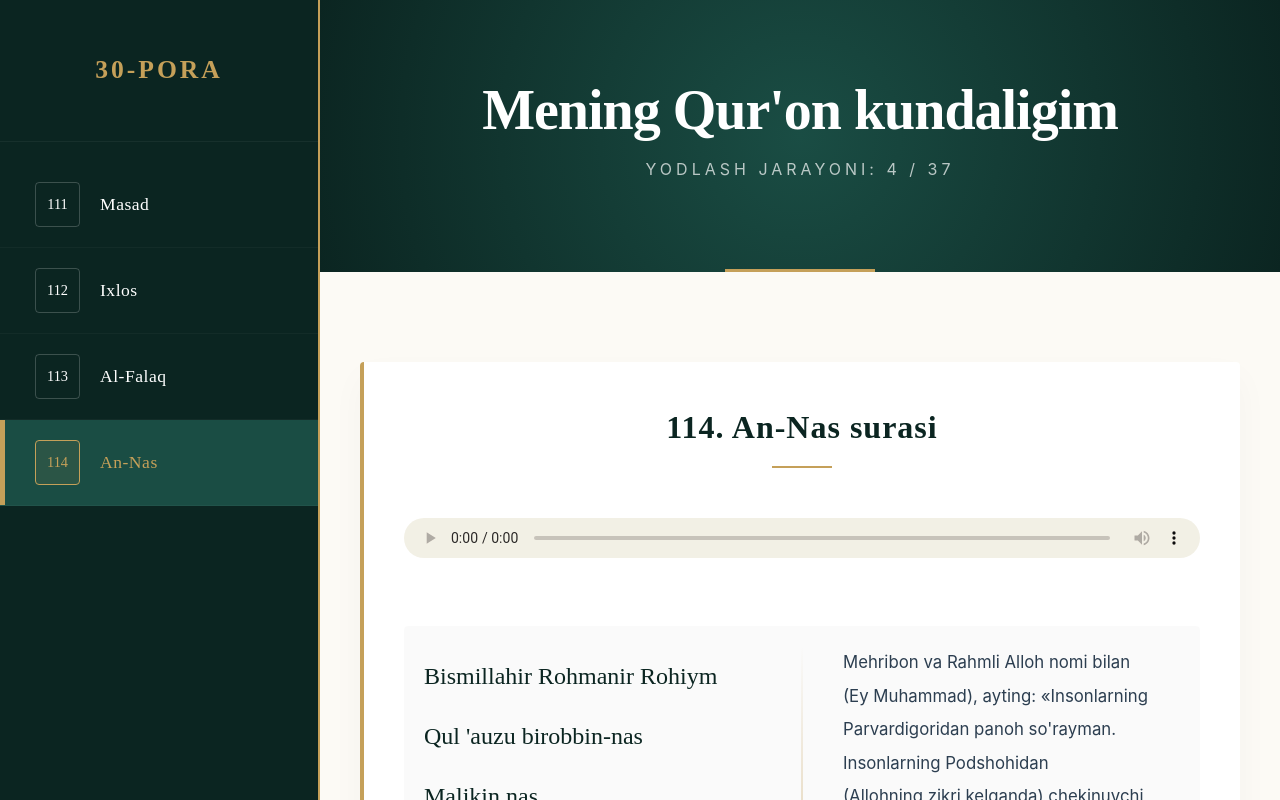
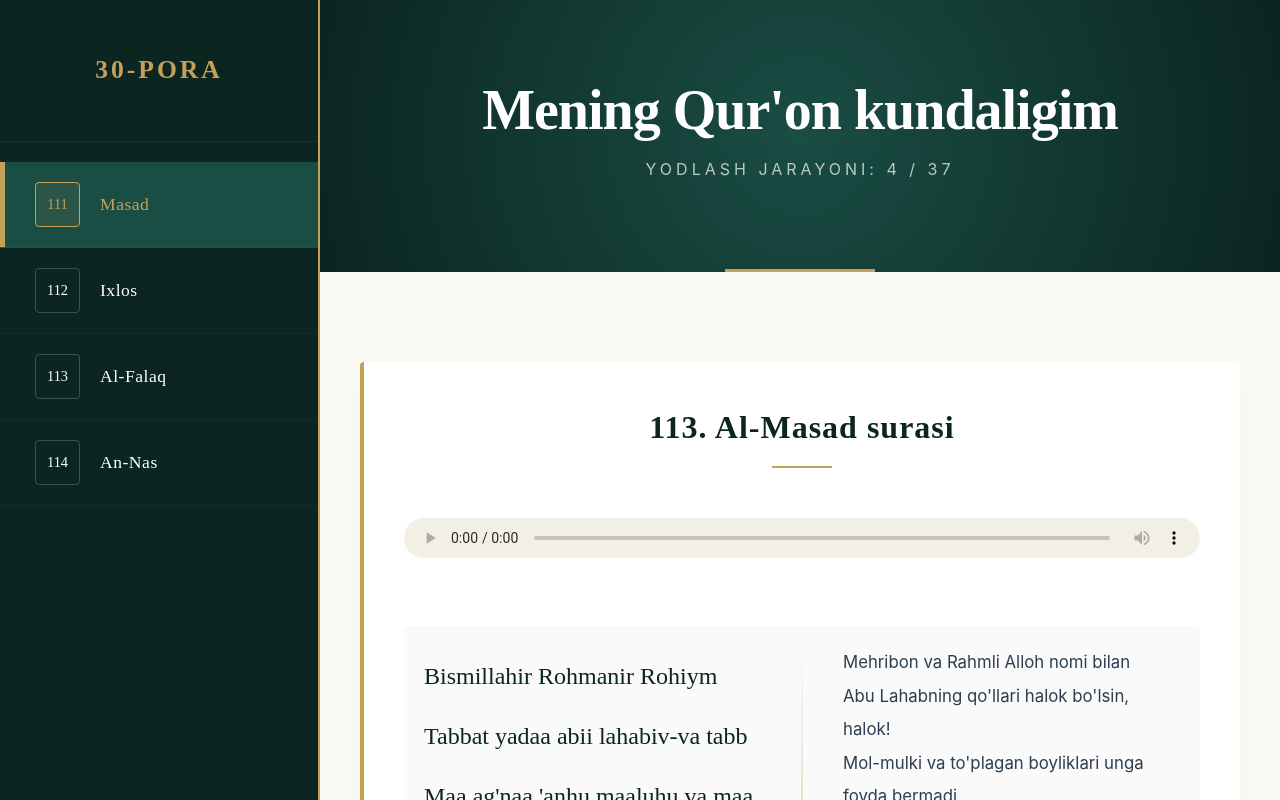
Before and after one commit to Asilbek2706/Quran-Memorization-Journal, a React (Vite) app: page / in a window 1280 px wide. Shown: the top 800 px of the page. Built offline with nearby package versions, Linux system fonts and the light colour scheme.

Commit message:
Change Audio location

```diff
--- a/src/App.tsx
+++ b/src/App.tsx
@@ -13,7 +13,7 @@ const SURAS_LIST = [
 ];
 
 function App() {
-    const [selectedSuraId, setSelectedSuraId] = useState(114);
+    const [selectedSuraId, setSelectedSuraId] = useState(111);
 
     const currentSura = SURAS_LIST.find(sura => sura.id === selectedSuraId);
 
--- a/src/components/Suras/AlFalaq.tsx
+++ b/src/components/Suras/AlFalaq.tsx
@@ -1,4 +1,5 @@
 import SuraCard from "../SuraCard.tsx";
+import falaqAudio from "../../suras-audio/Falaq.mp3";
 
 const AlFalaq = () => {
     const original = (
@@ -25,7 +26,7 @@ const AlFalaq = () => {
 
     return (
         <SuraCard title={"113. Al-Falaq surasi"}
-                  audioURL={"src/suras-audio/Falaq.mp3"}
+                  audioURL={falaqAudio}
                   originalText={original}
                   translationText={translation}
         >
--- a/src/components/Suras/AlMasad.tsx
+++ b/src/components/Suras/AlMasad.tsx
@@ -1,4 +1,5 @@
 import SuraCard from "../SuraCard.tsx";
+import masadAudio from "../../suras-audio/Masad.mp3";
 
 const AlMasad = () => {
     const original = (
@@ -25,7 +26,7 @@ const AlMasad = () => {
 
     return (
         <SuraCard title={"113. Al-Masad surasi"}
-                  audioURL={"src/suras-audio/Masad.mp3"}
+                  audioURL={masadAudio}
                   originalText={original}
                   translationText={translation}
         >
--- a/src/components/Suras/AnNas.tsx
+++ b/src/components/Suras/AnNas.tsx
@@ -1,4 +1,5 @@
 import SuraCard from "../SuraCard";
+import nasAudio from "../../suras-audio/Nas.mp3";
 
 const AnNas = () => {
     const original = (
@@ -27,7 +28,7 @@ const AnNas = () => {
     return (
         <SuraCard
             title={"114. An-Nas surasi"}
-            audioURL={"src/suras-audio/Nas.mp3"}
+            audioURL={nasAudio}
             originalText={original}
             translationText={translation}
         >
--- a/src/components/Suras/Ixlos.tsx
+++ b/src/components/Suras/Ixlos.tsx
@@ -1,4 +1,5 @@
 import SuraCard from "../SuraCard.tsx";
+import ixlosAudio from "../../suras-audio/Ixlos.mp3";
 
 const Ixlos = () => {
     const original = (
@@ -23,7 +24,7 @@ const Ixlos = () => {
 
     return (
         <SuraCard title={"112. Ixlos surasi"}
-                  audioURL={"src/suras-audio/Ixlos.mp3"}
+                  audioURL={ixlosAudio}
                   originalText={original}
                   translationText={translation}
         >
```
